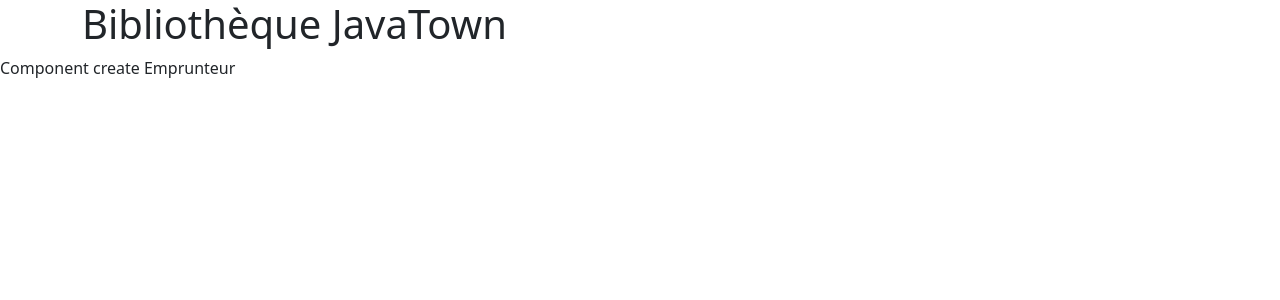
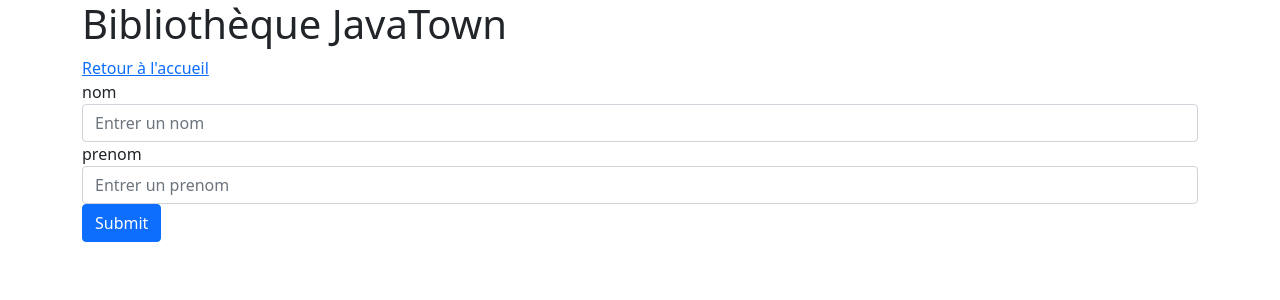
Before and after one commit to MLGBernardBLT/tp4, a React (Create React App) app in the folder bernardtp4/: page /createEmprunteur in a window 1280 px wide. Shown: the top 300 px of the page. Built offline with nearby package versions, Linux system fonts and the light colour scheme.

Commit message:
Ajouts d'un emprunteur

```diff
--- a/bernardtp4/src/App.js
+++ b/bernardtp4/src/App.js
@@ -4,18 +4,19 @@ import {BrowserRouter as Router, Route, Routes} from "react-router-dom";
 import './App.css';
 import HomePage from "./component/HomePage";
 import PageNotFound from "./component/PageNotFound";
-import Utilisateurs from "./component/Utilisateurs";
+import Utilisateurs from "./component/utilisateur/Utilisateurs";
 import 'bootstrap/dist/css/bootstrap.css'
 import Connexion from "./component/Connexion";
-import CreateEmprunteur from "./component/CreateEmprunteur";
-import CreateLivre from "./component/CreateLivre";
-import CreateDVD from "./component/CreateDVD";
-import CreateCD from "./component/CreateCD";
-import CreateEmprunt from "./component/CreateEmprunt";
-import CreateRetour from "./component/CreateRetour";
+import CreateEmprunteur from "./component/form/CreateEmprunteur";
+import CreateLivre from "./component/form/CreateLivre";
+import CreateDVD from "./component/form/CreateDVD";
+import CreateCD from "./component/form/CreateCD";
+import CreateEmprunt from "./component/form/CreateEmprunt";
+import CreateRetour from "./component/form/CreateRetour";
 
 
 function App() {
+    const [id, setId] = useState(3)
     const [utilisateurs, setUtilisateurs] = useState(
         [
             {
@@ -32,6 +33,17 @@ function App() {
             }
         ]
     )
+
+    const addUtilisateur = (nom, prenom) => {
+        let temp = id;
+        setId(++temp);
+        setUtilisateurs([...utilisateurs, {
+            'id' :id,
+            'typeUtilisateur' : 'emprunteur',
+            'nom' : nom,
+            'prenom' : prenom
+        }]);
+    }
   return (
     <div>
         <header className="container">
@@ -41,7 +53,7 @@ function App() {
         <Router>
             <Routes>
                 <Route path="/" element={<HomePage utilisateurs={utilisateurs}/>} />
-                <Route path="/createEmprunteur" element={<CreateEmprunteur />} />
+                <Route path="/createEmprunteur" element={<CreateEmprunteur onAdd={addUtilisateur} />} />
                 <Route path="/createLivre" element={<CreateLivre />} />
                 <Route path="/createDVD" element={<CreateDVD />} />
                 <Route path="/createCD" element={<CreateCD />} />
--- a/bernardtp4/src/component/CreateEmprunteur.js
+++ /dev/null
@@ -1,12 +0,0 @@
-import React from "react";
-import {render} from "react-dom";
-
-const CreateEmprunteur = () => {
-    return (
-        <div>
-            <p>Component create Emprunteur</p>
-        </div>
-    )
-}
-
-export default CreateEmprunteur;
--- a/bernardtp4/src/component/HomePage.js
+++ b/bernardtp4/src/component/HomePage.js
@@ -1,5 +1,5 @@
 import React from "react";
-import Utilisateurs from "./Utilisateurs";
+import Utilisateurs from "./utilisateur/Utilisateurs";
 
 
 const HomePage = ({utilisateurs}) => (
--- /dev/null
+++ b/bernardtp4/src/component/form/CreateEmprunteur.js
@@ -0,0 +1,39 @@
+import React, {useState} from "react";
+import {render} from "react-dom";
+import {Link} from "react-router-dom";
+
+const CreateEmprunteur = ({onAdd}) => {
+    const [prenom, setPrenom] = useState('');
+    const[nom, setNom] = useState('');
+
+    const onSubmit = (e) => {
+        e.preventDefault();
+
+        onAdd(nom, prenom)
+
+        setNom('')
+        setPrenom('')
+    }
+    return (
+        <div className="container">
+            <Link to="/">Retour à l'accueil</Link>
+            <form onSubmit={onSubmit}>
+                <div className="form-group">
+                    <label htmlFor="inputNom">nom</label>
+                    <input type="text" className="form-control" id="inputNom" aria-describedby="nom"
+                           placeholder="Entrer un nom" value={nom} onChange={(field) =>
+                            setNom(field.target.value)}/>
+                </div>
+                <div className="form-group">
+                    <label htmlFor="inputPrenom">prenom</label>
+                    <input type="text" className="form-control" id="inputPrenom" aria-describedby="prenom"
+                           placeholder="Entrer un prenom" value={prenom} onChange={(field) =>
+                            setPrenom(field.target.value)}/>
+                </div>
+                <button type="submit" className="btn btn-primary">Submit</button>
+            </form>
+        </div>
+    )
+}
+
+export default CreateEmprunteur;
--- a/bernardtp4/src/component/Utilisateur.js
+++ b/bernardtp4/src/component/utilisateur/Utilisateur.js
@@ -1,5 +1,5 @@
-import Button from "./Button";
-import Connexion from "./Connexion"
+import Button from "../Button";
+import Connexion from "../Connexion"
 import {useState} from "react";
 
 const Utilisateur = ({utilisateur}) => {
--- a/bernardtp4/src/component/Utilisateurs.js
+++ b/bernardtp4/src/component/utilisateur/Utilisateurs.js
@@ -1,7 +1,7 @@
 import React, {useState} from "react";
 import Utilisateur from './Utilisateur'
-import Button from "./Button";
-import Connexion from "./Connexion";
+import Button from "../Button";
+import Connexion from "../Connexion";
 
 const Utilisateurs = ({utilisateurs}) => {
     return (
```
Also changed, not shown: bernardtp4/src/component/form/CreateCD.js (renamed from bernardtp4/src/component/CreateCD.js), bernardtp4/src/component/form/CreateDVD.js (renamed from bernardtp4/src/component/CreateDVD.js), bernardtp4/src/component/form/CreateEmprunt.js (renamed from bernardtp4/src/component/CreateEmprunt.js), bernardtp4/src/component/form/CreateLivre.js (renamed from bernardtp4/src/component/CreateLivre.js), bernardtp4/src/component/form/CreateRetour.js (renamed from bernardtp4/src/component/CreateRetour.js).
